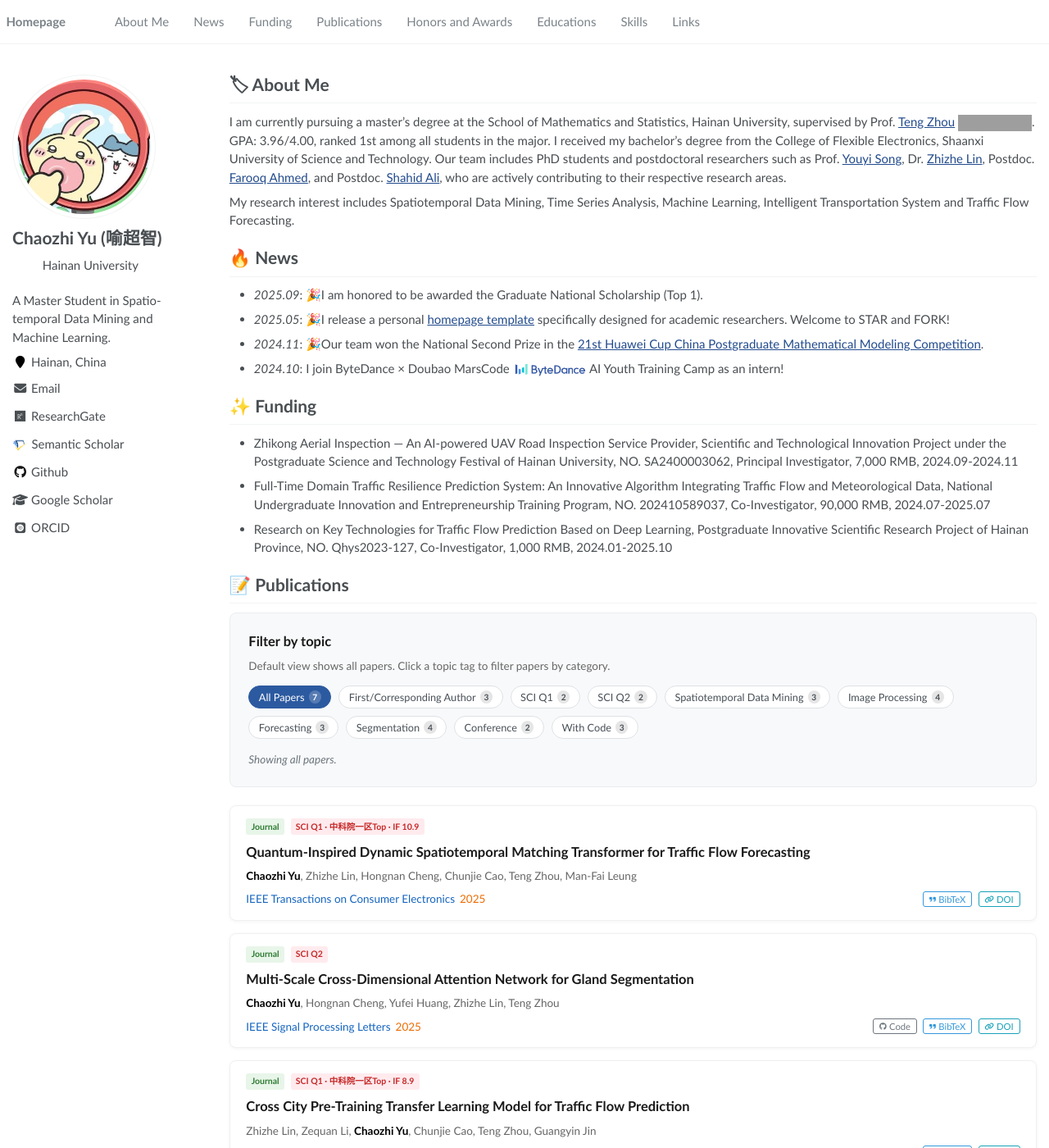
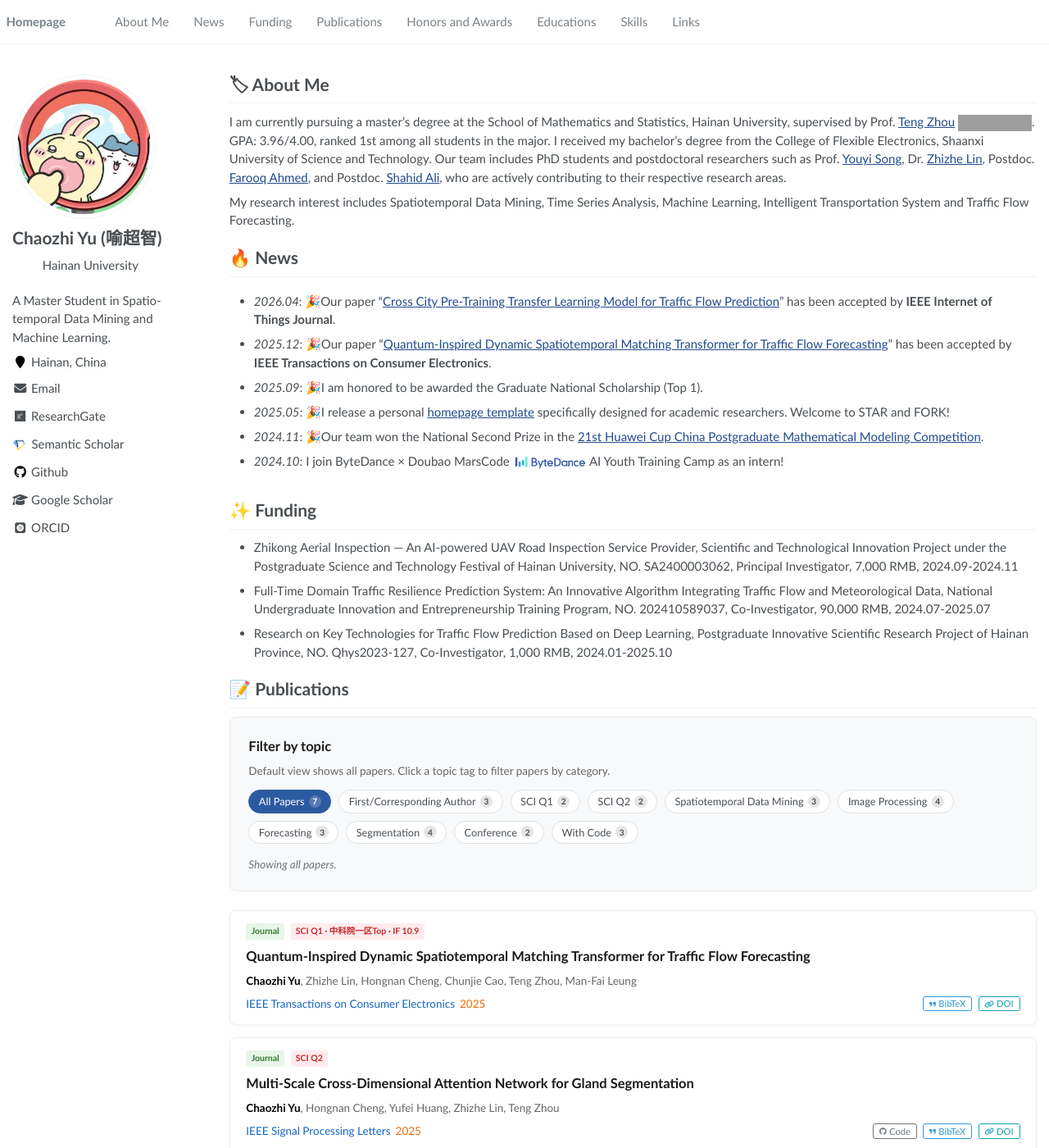
Before and after one commit to yuchaozhi/yuchaozhi.github.io, a Jekyll site: the page built from _pages/about.md, in a window 1280 px wide and 1400 px high. Shown: the whole window at 82% size. Built offline with Jekyll 4.4.1, drawn with Linux system fonts in a browser that asks for light colours; some web fonts are replaced; grey boxes are pictures that could not be loaded.

Commit message:
update news scroll container

```diff
--- a/_pages/includes/news.md
+++ b/_pages/includes/news.md
@@ -1,6 +1,13 @@
 # 🔥 News
 
+<div class="news-scroll-container" markdown="1">
+
+- *2026.04*: 🎉Our paper "[Cross City Pre-Training Transfer Learning Model for Traffic Flow Prediction](https://doi.org/10.1109/JIOT.2026.3685259)" has been accepted by **IEEE Internet of Things Journal**.
+- *2025.12*: 🎉Our paper "[Quantum-Inspired Dynamic Spatiotemporal Matching Transformer for Traffic Flow Forecasting](https://doi.org/10.1109/TCE.2025.3642339)" has been accepted by **IEEE Transactions on Consumer Electronics**.
 - *2025.09*: 🎉I am honored to be awarded the Graduate National Scholarship (Top 1).
 - *2025.05*: 🎉I release a personal [homepage template](https://github.com/yuchaozhi/yuchaozhi.github.io) specifically designed for academic researchers. Welcome to STAR and FORK!
 - *2024.11*: 🎉Our team won the National Second Prize in the [21st Huawei Cup China Postgraduate Mathematical Modeling Competition](https://sms.hainanu.edu.cn/info/1421/5601.htm).
 - *2024.10*: I join ByteDance × Doubao MarsCode <img src='./images/tiktok.png' style='width: 6em;'> AI Youth Training Camp as an intern!
+
+
+</div>
--- a/assets/css/main.scss
+++ b/assets/css/main.scss
@@ -671,3 +671,43 @@
     font-size: 1em;
   }
 }
+
+/* ==========================================================================
+   News Scroll Container - Custom Scrollbar
+   ========================================================================== */
+
+.news-scroll-container {
+  max-height: 300px;
+  overflow-y: auto;
+  padding-right: 1em;
+  margin-right: -0.5em;
+  /* Custom scrollbar styling */
+  scrollbar-width: thin;
+  scrollbar-color: #c1c1c1 #f1f1f1;
+}
+
+/* Webkit browsers (Chrome, Safari, Edge) */
+.news-scroll-container::-webkit-scrollbar {
+  width: 8px;
+}
+
+.news-scroll-container::-webkit-scrollbar-track {
+  background: #f1f1f1;
+  border-radius: 4px;
+}
+
+.news-scroll-container::-webkit-scrollbar-thumb {
+  background: #c1c1c1;
+  border-radius: 4px;
+  transition: background 0.2s ease;
+}
+
+.news-scroll-container::-webkit-scrollbar-thumb:hover {
+  background: #a1a1a1;
+}
+
+/* Firefox */
+.news-scroll-container {
+  scrollbar-width: thin;
+  scrollbar-color: #c1c1c1 #f1f1f1;
+}
```
